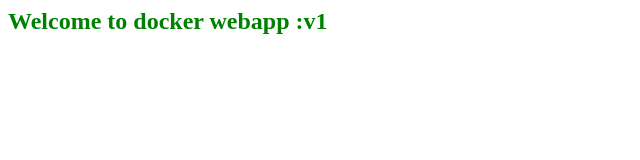
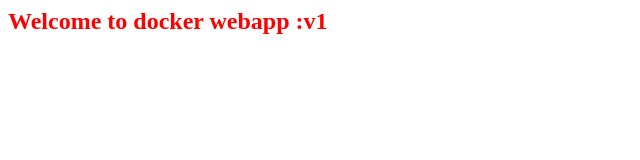
Before and after one commit to kapilkumar0001/ecs, a plain HTML site: page index.html in a window 1280 px wide. Shown: the whole page, without its empty margins (0-640 px from the left). Drawn offline with Linux system fonts and the light colour scheme.

Commit message:
Update index.html

```diff
--- a/index.html
+++ b/index.html
@@ -1,4 +1,4 @@
 <html>
-	<body><font color="green"><h2>Welcome to docker webapp :v1</h2></font>
+	<body><font color="red"><h2>Welcome to docker webapp :v1</h2></font>
 	</body>
 </html>
```
